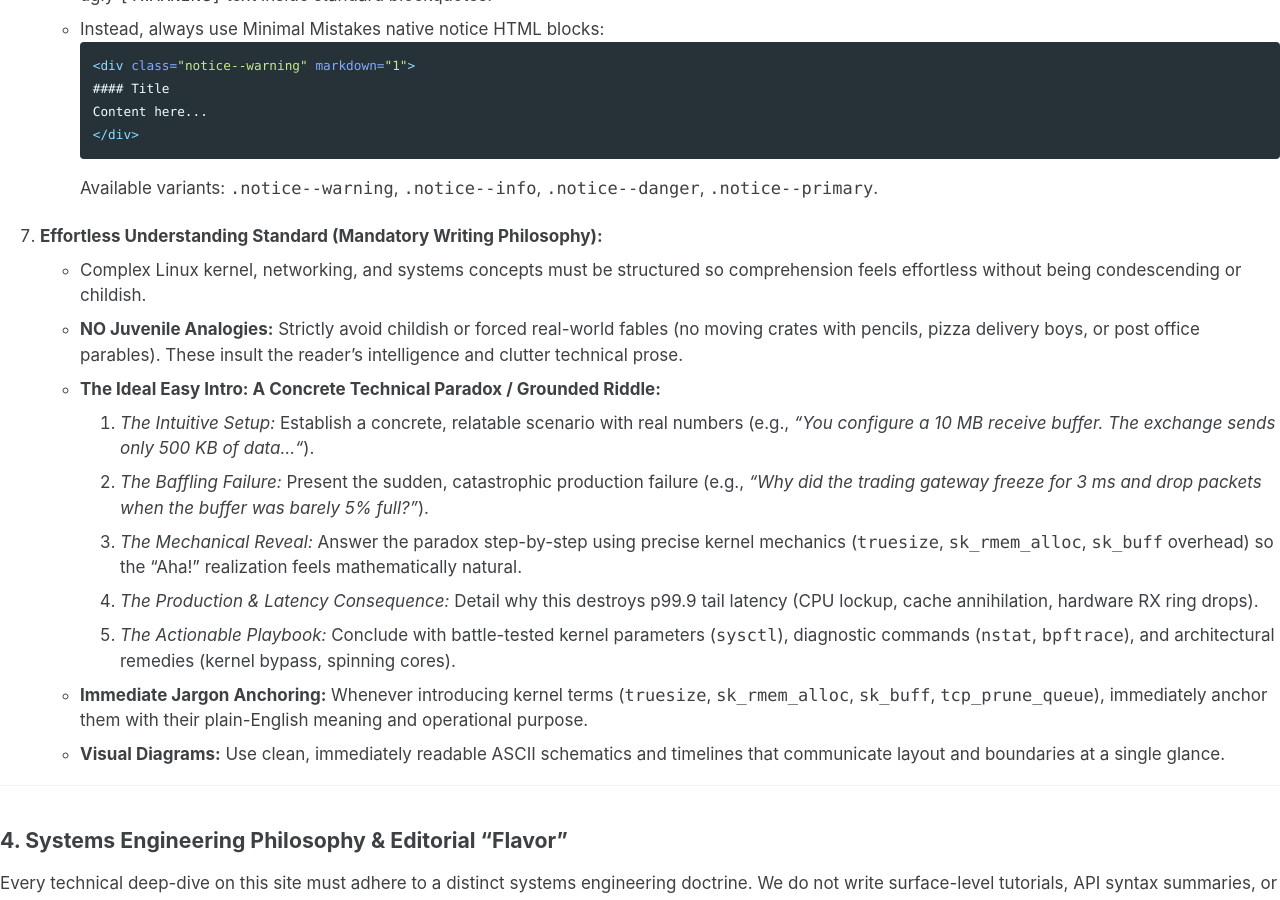
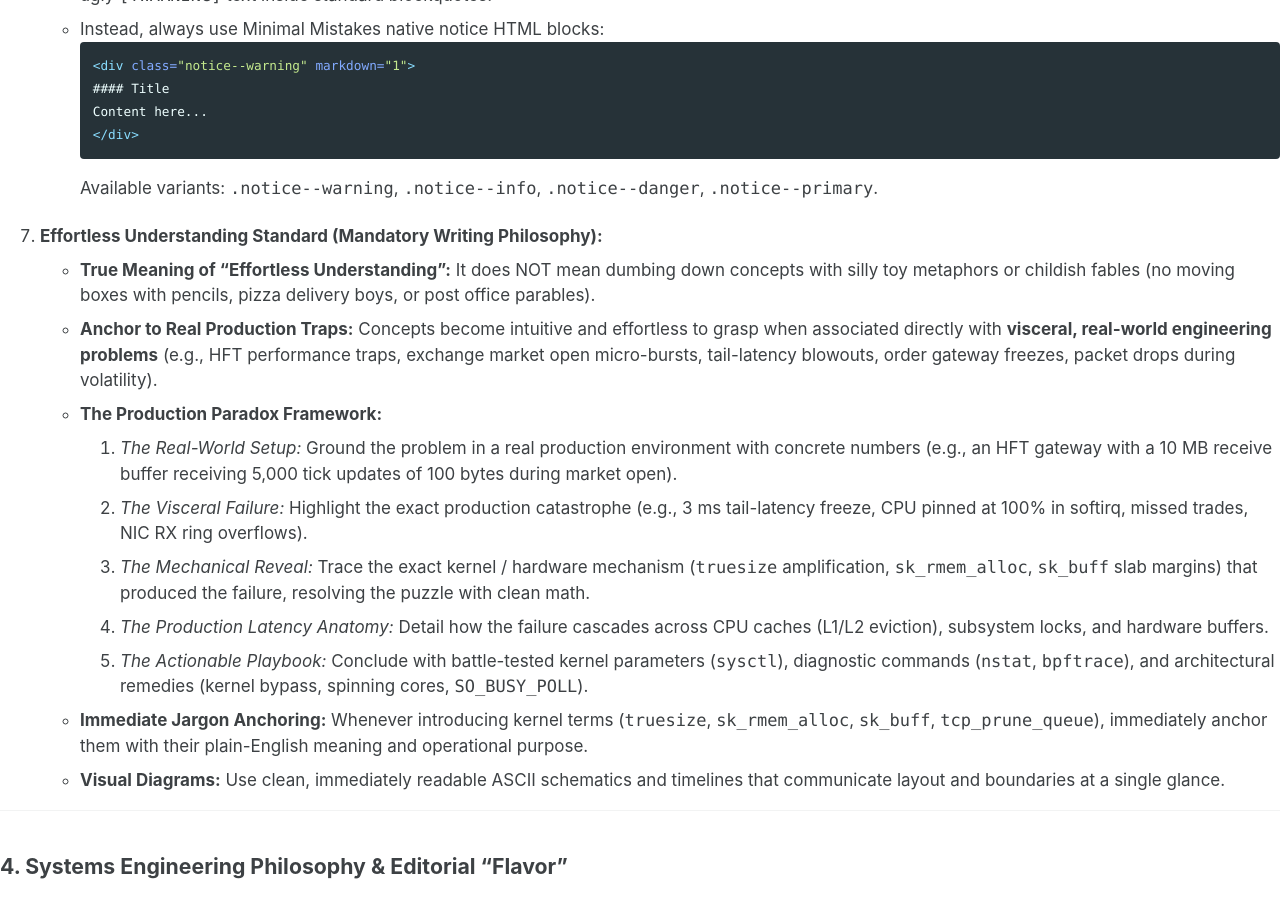
Before and after one commit to marsset/marsset.github.io, a Jekyll site: the page built from AGENTS.md, in a window 1280 px wide and 900 px high, scrolled down 2650 px. Built offline with Jekyll 4.4.1, drawn with Linux system fonts in a browser that asks for light colours; cached includes are drawn as plain includes; our own code applies the rules of GitHub Pages for plain Markdown files.

Commit message:
docs: clarify effortless understanding as associating with real production traps

````diff
--- a/AGENTS.md
+++ b/AGENTS.md
@@ -94,14 +94,14 @@ excerpt: >
      ```
      Available variants: `.notice--warning`, `.notice--info`, `.notice--danger`, `.notice--primary`.
 7. **Effortless Understanding Standard (Mandatory Writing Philosophy):**
-   - Complex Linux kernel, networking, and systems concepts must be structured so comprehension feels effortless without being condescending or childish.
-   - **NO Juvenile Analogies:** Strictly avoid childish or forced real-world fables (no moving crates with pencils, pizza delivery boys, or post office parables). These insult the reader's intelligence and clutter technical prose.
-   - **The Ideal Easy Intro: A Concrete Technical Paradox / Grounded Riddle:**
-     1. *The Intuitive Setup:* Establish a concrete, relatable scenario with real numbers (e.g., *"You configure a 10 MB receive buffer. The exchange sends only 500 KB of data..."*).
-     2. *The Baffling Failure:* Present the sudden, catastrophic production failure (e.g., *"Why did the trading gateway freeze for 3 ms and drop packets when the buffer was barely 5% full?"*).
-     3. *The Mechanical Reveal:* Answer the paradox step-by-step using precise kernel mechanics (`truesize`, `sk_rmem_alloc`, `sk_buff` overhead) so the "Aha!" realization feels mathematically natural.
-     4. *The Production & Latency Consequence:* Detail why this destroys p99.9 tail latency (CPU lockup, cache annihilation, hardware RX ring drops).
-     5. *The Actionable Playbook:* Conclude with battle-tested kernel parameters (`sysctl`), diagnostic commands (`nstat`, `bpftrace`), and architectural remedies (kernel bypass, spinning cores).
+   - **True Meaning of "Effortless Understanding":** It does NOT mean dumbing down concepts with silly toy metaphors or childish fables (no moving boxes with pencils, pizza delivery boys, or post office parables).
+   - **Anchor to Real Production Traps:** Concepts become intuitive and effortless to grasp when associated directly with **visceral, real-world engineering problems** (e.g., HFT performance traps, exchange market open micro-bursts, tail-latency blowouts, order gateway freezes, packet drops during volatility).
+   - **The Production Paradox Framework:**
+     1. *The Real-World Setup:* Ground the problem in a real production environment with concrete numbers (e.g., an HFT gateway with a 10 MB receive buffer receiving 5,000 tick updates of 100 bytes during market open).
+     2. *The Visceral Failure:* Highlight the exact production catastrophe (e.g., 3 ms tail-latency freeze, CPU pinned at 100% in softirq, missed trades, NIC RX ring overflows).
+     3. *The Mechanical Reveal:* Trace the exact kernel / hardware mechanism (`truesize` amplification, `sk_rmem_alloc`, `sk_buff` slab margins) that produced the failure, resolving the puzzle with clean math.
+     4. *The Production Latency Anatomy:* Detail how the failure cascades across CPU caches (L1/L2 eviction), subsystem locks, and hardware buffers.
+     5. *The Actionable Playbook:* Conclude with battle-tested kernel parameters (`sysctl`), diagnostic commands (`nstat`, `bpftrace`), and architectural remedies (kernel bypass, spinning cores, `SO_BUSY_POLL`).
    - **Immediate Jargon Anchoring:** Whenever introducing kernel terms (`truesize`, `sk_rmem_alloc`, `sk_buff`, `tcp_prune_queue`), immediately anchor them with their plain-English meaning and operational purpose.
    - **Visual Diagrams:** Use clean, immediately readable ASCII schematics and timelines that communicate layout and boundaries at a single glance.
 
````
Also changed, not shown: .gemini/rules/writing_style.md.
